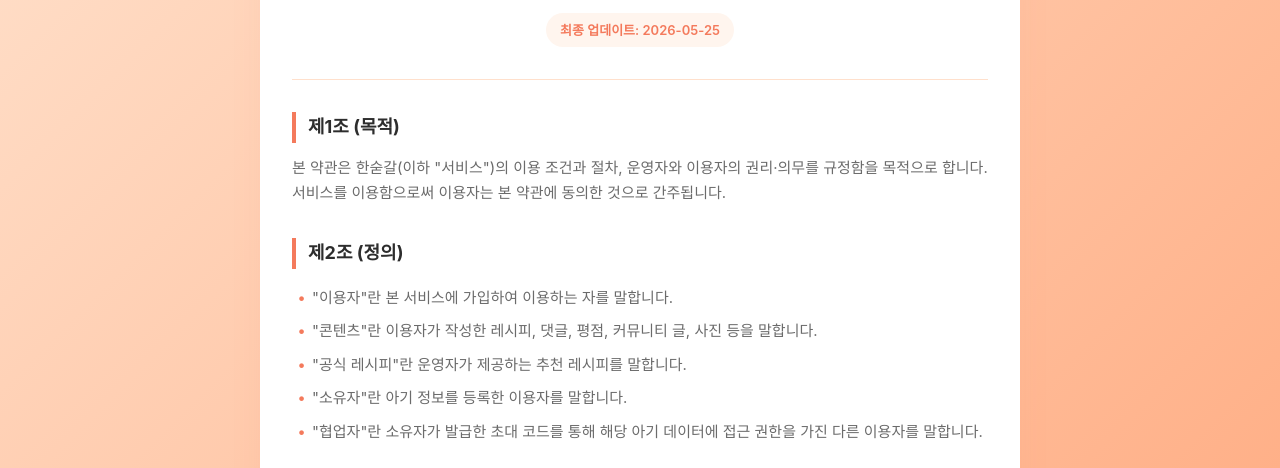
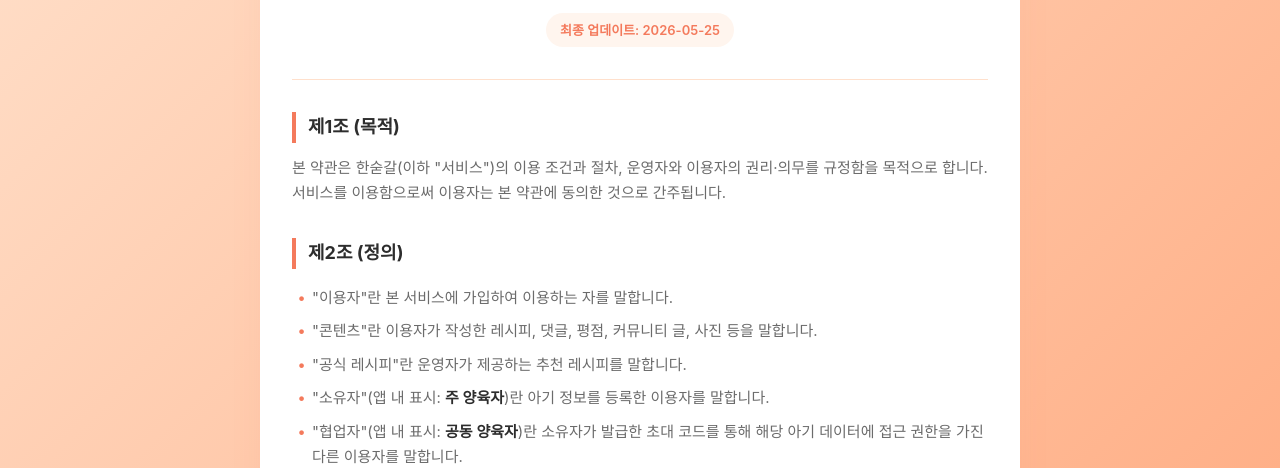
Before and after one commit to Roughstone-dev/spoonful-privacy, a plain HTML site: page terms.html in a window 1280 px wide. Shown: the part 332-800 px from the top of the page. Drawn offline with Linux system fonts and the light colour scheme.

Commit message:
Update terms.html

```diff
--- a/terms.html
+++ b/terms.html
@@ -34,8 +34,8 @@
           <li>"이용자"란 본 서비스에 가입하여 이용하는 자를 말합니다.</li>
           <li>"콘텐츠"란 이용자가 작성한 레시피, 댓글, 평점, 커뮤니티 글, 사진 등을 말합니다.</li>
           <li>"공식 레시피"란 운영자가 제공하는 추천 레시피를 말합니다.</li>
-          <li>"소유자"란 아기 정보를 등록한 이용자를 말합니다.</li>
-          <li>"협업자"란 소유자가 발급한 초대 코드를 통해 해당 아기 데이터에 접근 권한을 가진 다른 이용자를 말합니다.</li>
+          <li>"소유자"(앱 내 표시: <strong>주 양육자</strong>)란 아기 정보를 등록한 이용자를 말합니다.</li>
+          <li>"협업자"(앱 내 표시: <strong>공동 양육자</strong>)란 소유자가 발급한 초대 코드를 통해 해당 아기 데이터에 접근 권한을 가진 다른 이용자를 말합니다.</li>
         </ul>
 
         <h2>제3조 (서비스 내용)</h2>
```
